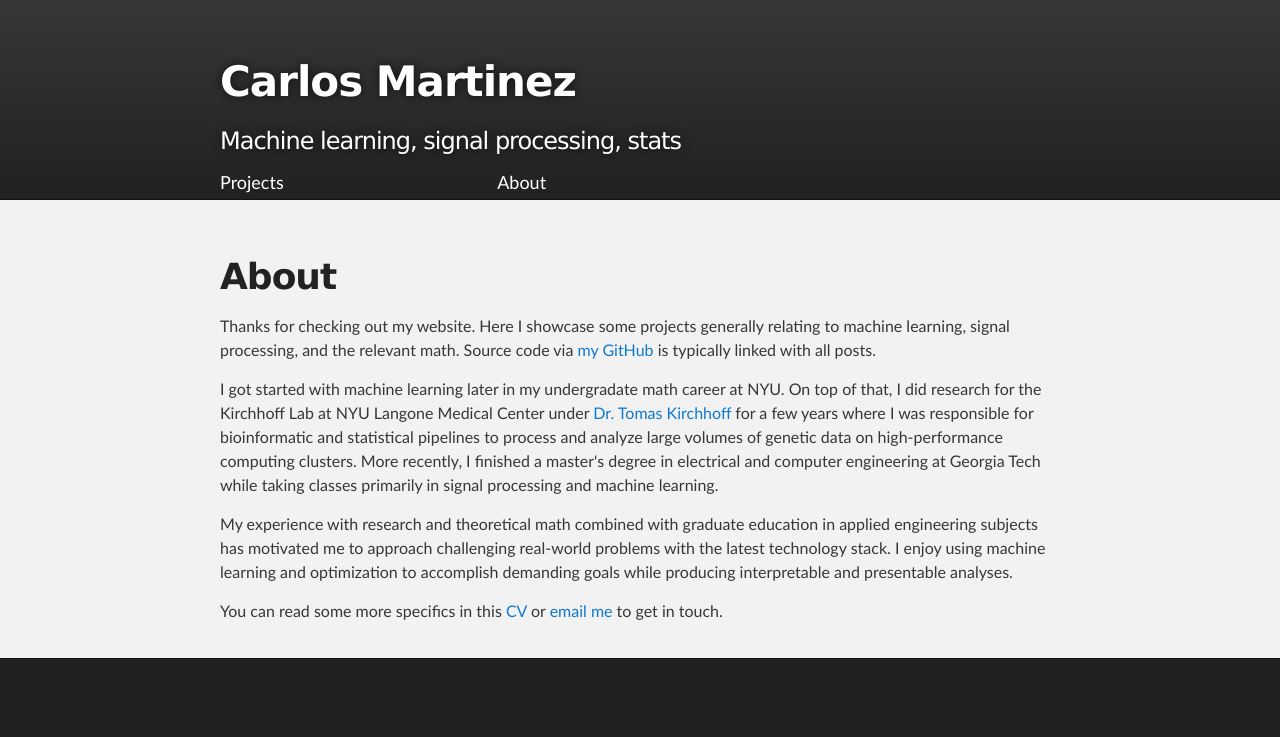
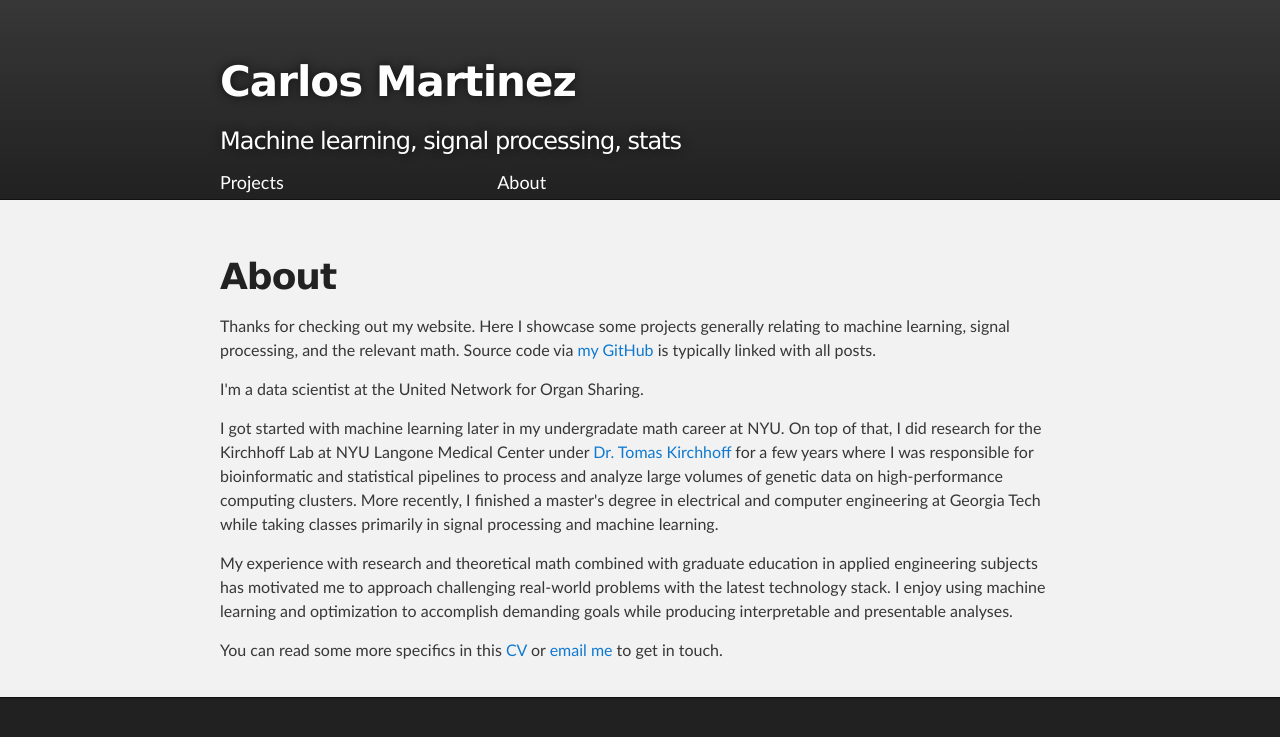
Before and after one commit to carMartinez/carMartinez.github.io, a Jekyll site: the page built from about/index.html, in a window 1280 px wide. Shown: the top 737 px of the page. Built offline with Jekyll 4.4.1, drawn with Linux system fonts in a browser that asks for light colours.

Commit message:
add unos job reference

```diff
--- a/about/index.html
+++ b/about/index.html
@@ -9,6 +9,10 @@ Thanks for checking out my website. Here I showcase some projects generally
 relating to machine learning, signal processing, and the relevant math. Source code
 via <a href="https://github.com/carMartinez">my GitHub</a> is typically linked
 with all posts.
+</p>
+
+<p>
+I'm a data scientist at the United Network for Organ Sharing.
 </p>
 
 <p>
```
